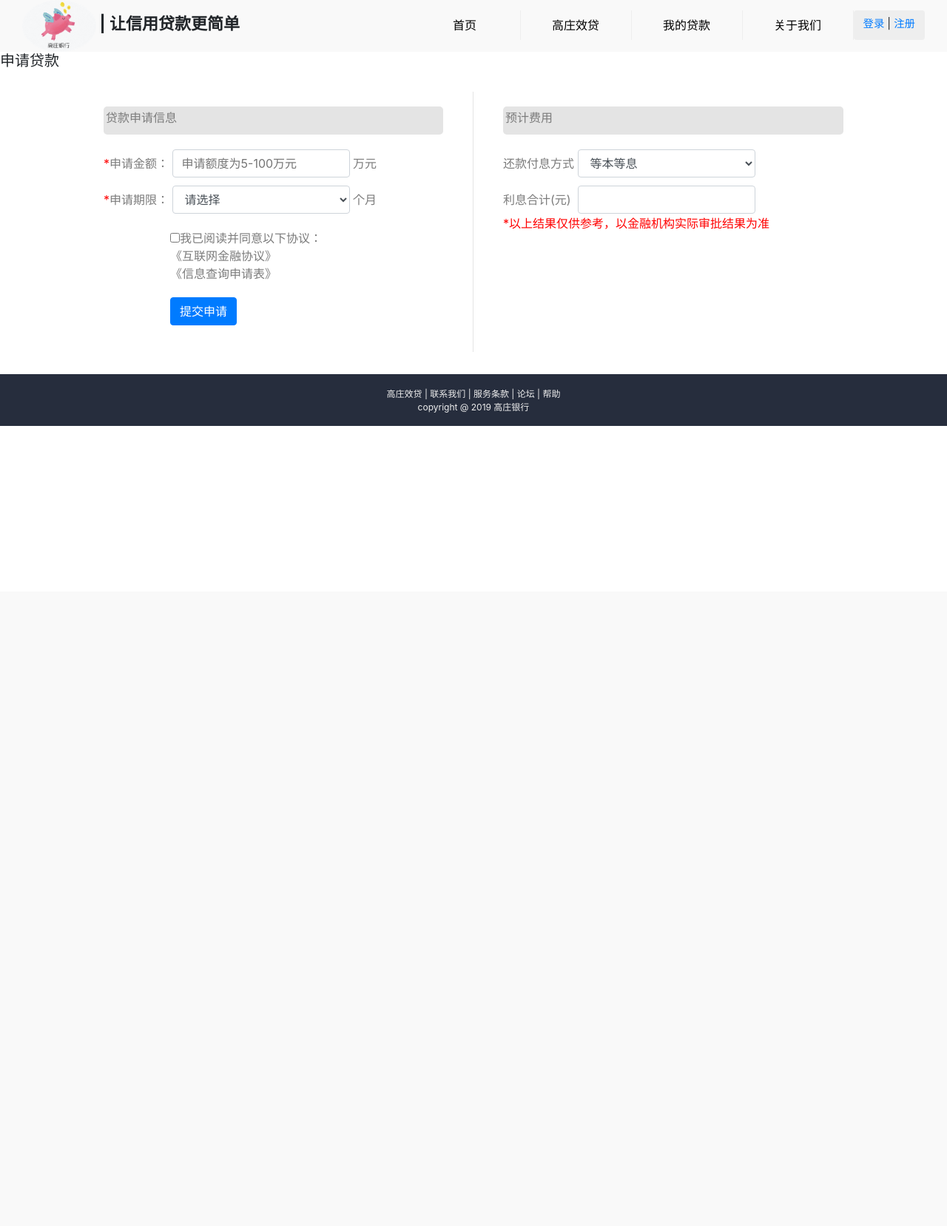
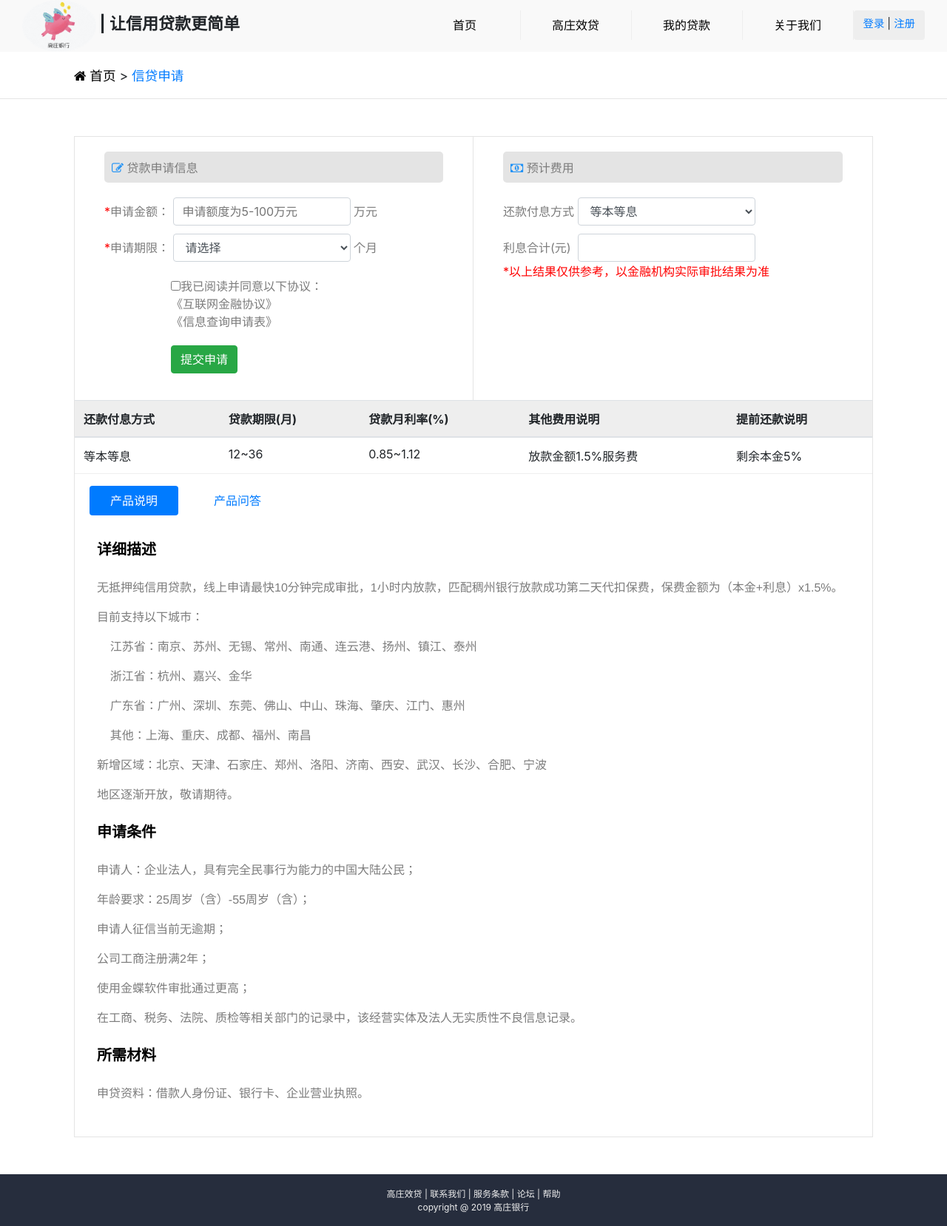
Before and after one commit to Saigebb/Enterprise-Loan-System, a Django app: page /apply/ in a window 1280 px wide. Shown: the whole page at 74% size. Before the commit the page ends 800 px from the top, so only its background shows below. Run offline with Django 3.2, Linux system fonts and the light colour scheme; some libraries are stand-ins or nearby versions.

Commit message:
完成申请页，增加贷款种类页面，将templates中的html页面分类了一下

```diff
--- a/loanSystem/loan/static/apply/apply.css
+++ b/loanSystem/loan/static/apply/apply.css
@@ -1,6 +1,15 @@
+.apply-info{
+    margin:50px 100px;
+    border: 1px solid #e4e4e4;
+}
+.breadnav{
+    margin-left: 100px;
+    font-size: 1.1rem;
+    padding-top: 20px;
+}
 .info{
     display: flex;
-    margin: 30px 100px;
+    /*margin: 30px 100px;*/
 }
 .applyInfo{
     /*margin:auto;*/
@@ -12,7 +21,7 @@
 }
 .applytitle{
     width: 100%;
-    padding: 3px;
+    padding:10px 10px 0px 10px;
     border-radius: 5px;
     background-color: #e4e4e4;
 }
@@ -72,3 +81,23 @@
 .waysLabel{
     width: 96px;
 }
+
+
+.table{
+    border-bottom: 1px solid #eee;
+}
+
+.intro li{
+    width: 120px;
+    margin-left: 20px;
+    text-align: center;
+}
+.intro h5{
+    padding-bottom: 20px;
+    padding-top: 10px;
+}
+.tab-content{
+    color: #7c7c7c;
+    font-family: "Microsoft Yahei UI Light","Helvetica Neue","Microsoft Yahei",Verdana,Simsun,"Segoe UI Web Light","Segoe UI Web Regular","Segoe UI","Segoe UI Symbol",HelveticaNeue-Light,Arial,sans-serif;
+    padding:0px 30px 30px 30px;
+}
--- a/loanSystem/loan/templates/base.html
+++ b/loanSystem/loan/templates/base.html
@@ -6,6 +6,7 @@
     <meta name="viewport" content="width=device-width, initial-scale=1">
     <link rel="stylesheet" href="https://cdn.staticfile.org/twitter-bootstrap/4.3.1/css/bootstrap.min.css">
     <link rel="stylesheet" type="text/css" href="{% static 'base.css' %}" />
+    <link rel="icon" href="../static/image/piggy_bank.ico" type="image/x-icon">
     <link rel="stylesheet" href="https://cdn.staticfile.org/font-awesome/4.7.0/css/font-awesome.css">
     <script src="https://cdn.staticfile.org/jquery/3.2.1/jquery.min.js"></script>
     <script src="https://cdn.staticfile.org/popper.js/1.15.0/umd/popper.min.js"></script>
@@ -21,7 +22,7 @@
     <span class="title"> | 让信用贷款更简单</span>
     <div class="rightlink">
         <a class="nav-link link" id="index" href="/home/">首页</a>
-        <a class="nav-link link" id="loan" href="/apply/">高庄效贷</a>
+        <a class="nav-link link" id="loan" href="/loans/">高庄效贷</a>
         <a class="nav-link link" id="myloan" href="/myloan/">我的贷款</a>
         <a class="nav-link link" id="aboutus" href="/aboutus/">关于我们</a>
         <div class="btn" id="login"><a href="/login/">登录</a> | <a href="/register/">注册</a></div>
--- a/loanSystem/loan/templates/user/company.html
+++ b/loanSystem/loan/templates/user/aboutus/company.html
@@ -1,4 +1,4 @@
-{% extends "user/aboutBase.html" %}
+{% extends "user/aboutus/aboutBase.html" %}
 {% load static %}
 {% load staticfiles %}
 <!--预先加载基本模板-->
--- a/loanSystem/loan/templates/user/connect.html
+++ b/loanSystem/loan/templates/user/aboutus/connect.html
@@ -1,4 +1,4 @@
-{% extends "user/aboutBase.html" %}
+{% extends "user/aboutus/aboutBase.html" %}
 {% load static %}
 {% load staticfiles %}
 <!--预先加载基本模板-->
--- a/loanSystem/loan/templates/user/apply.html
+++ /dev/null
@@ -1,84 +0,0 @@
-{% extends "base.html" %}
-{% load static %}
-{% load staticfiles %}
-<!--预先加载基本模板-->
-
-{% block title %}【高庄银行】信贷申请{% endblock %}
-<!--填充title模块-->
-
-{% block header %}
-    <link rel="stylesheet" type="text/css" href="{% static 'apply/apply.css' %}" />
-{% endblock %}
-
-{% block content %}
-    <h5 class="bread">申请贷款</h5>
-    <div class="info">
-        <div class="applyInfo">
-            <div class="applytitle">
-                <label>贷款申请信息</label>
-            </div>
-            <div>
-                <form action="/applyPost/" method="post">
-                    <div class="value">
-                        <span style="color: red">*</span><label>申请金额：</label>
-                        <input type="text" name="money" class="formstyle" id="money" placeholder="申请额度为5-100万元">
-                        <span> 万元</span>
-                    </div>
-
-                    <div class="time">
-                        <span style="color: red">*</span><label>申请期限：</label>
-                        <select id="month" class="formstyle">
-                            <option selected="selected">请选择</option>
-                            <option>1</option>
-                            <option>2</option>
-                            <option>3</option>
-                            <option>4</option>
-                            <option>8</option>
-                            <option>12</option>
-                            <option>24</option>
-                            <option>36</option>
-                            <option>48</option>
-                            <option>60</option>
-                        </select>
-                        <span> 个月</span>
-                    </div>
-
-                    <div class="agree">
-                        <input type="checkbox">我已阅读并同意以下协议：
-                        <br>
-                        <span>《互联网金融协议》</span>
-                        <br>
-                        <span>《信息查询申请表》</span>
-                        <br>
-                        <button type="submit" class="submit btn btn-primary">提交申请</button>
-
-                    </div>
-
-
-                </form>
-            </div>
-        </div>
-
-        <div class="cost">
-            <div class="applytitle">
-                <label>预计费用</label>
-            </div>
-            <div class="calInfo">
-                <div class="calcu">
-                    <label class="waysLabel">还款付息方式</label>
-                    <select id="ways" class="formstyle">
-                        <option selected="selected">等本等息</option>
-                        <option>等额本金</option>
-                        <option>等额本息</option>
-                    </select>
-                </div>
-                <div class="intesInfo">
-                    <label class="waysLabel">利息合计(元)</label>
-                    <input type="text" name="interest" class="formstyle" id="interest">
-                </div>
-                <span style="color: red">*以上结果仅供参考，以金融机构实际审批结果为准</span>
-            </div>
-        </div>
-    </div>
-{#    <script type="text/javascript" src="{% static 'apply/apply.js' %}"></script>#}
-{% endblock %}
--- /dev/null
+++ b/loanSystem/loan/templates/user/apply/apply.html
@@ -0,0 +1,223 @@
+{% extends "base.html" %}
+{% load static %}
+{% load staticfiles %}
+<!--预先加载基本模板-->
+
+{% block title %}【高庄银行】信贷申请{% endblock %}
+<!--填充title模块-->
+
+{% block header %}
+    <link rel="stylesheet" type="text/css" href="{% static 'apply/apply.css' %}" />
+{% endblock %}
+
+{% block content %}
+    <div class="breadnav">
+        <a href="/index" style="color:#000"><i class="fa fa-home"></i> 首页 </a> > <a href="/apply"> 信贷申请</a>
+    </div>
+    <hr>
+
+    <div class="apply-info">
+        <div class="info">
+            <div class="applyInfo">
+                <div class="applytitle">
+                    <label><i class="fa fa-edit" style="color: #2192f5"></i>
+                        贷款申请信息</label>
+                </div>
+                <div>
+                    <form action="/applyPost/" method="post">
+                        <div class="value">
+                            <span style="color: red">*</span><label>申请金额：</label>
+                            <input type="text" name="money" class="formstyle" id="money" placeholder="申请额度为5-100万元">
+                            <span> 万元</span>
+                        </div>
+
+                        <div class="time">
+                            <span style="color: red">*</span><label>申请期限：</label>
+                            <select id="month" class="formstyle">
+                                <option selected="selected">请选择</option>
+                                <option>1</option>
+                                <option>2</option>
+                                <option>3</option>
+                                <option>4</option>
+                                <option>8</option>
+                                <option>12</option>
+                                <option>24</option>
+                                <option>36</option>
+                                <option>48</option>
+                                <option>60</option>
+                            </select>
+                            <span> 个月</span>
+                        </div>
+
+                        <div class="agree">
+                            <input type="checkbox">我已阅读并同意以下协议：
+                            <br>
+                            <span>《互联网金融协议》</span>
+                            <br>
+                            <span>《信息查询申请表》</span>
+                            <br>
+                            <button type="submit" class="submit btn btn-success">提交申请</button>
+
+                        </div>
+
+
+                    </form>
+                </div>
+            </div>
+
+            <div class="cost">
+                <div class="applytitle">
+                    <label><i class="fa fa-money" style="color: #2192f5">
+                    </i> 预计费用</label>
+                </div>
+                <div class="calInfo">
+                    <div class="calcu">
+                        <label class="waysLabel">还款付息方式</label>
+                        <select id="ways" class="formstyle">
+                            <option selected="selected">等本等息</option>
+                            <option>等额本金</option>
+                            <option>等额本息</option>
+                        </select>
+                    </div>
+                    <div class="intesInfo">
+                        <label class="waysLabel">利息合计(元)</label>
+                        <input type="text" name="interest" class="formstyle" id="interest">
+                    </div>
+                    <span style="color: red">*以上结果仅供参考，以金融机构实际审批结果为准</span>
+                </div>
+            </div>
+            <hr>
+        </div>
+
+        <div>
+            <table class="table">
+                <thead style="background-color: #eeeeee">
+                <tr>
+                    <th>还款付息方式</th>
+                    <th>贷款期限(月)</th>
+                    <th>贷款月利率(%)</th>
+                    <th>其他费用说明</th>
+                    <th>提前还款说明</th>
+                </tr>
+                </thead>
+                <tbody>
+                <tr>
+                    <td>等本等息</td>
+                    <td>12~36</td>
+                    <td>0.85~1.12</td>
+                    <td>放款金额1.5%服务费</td>
+                    <td>剩余本金5%</td>
+                </tr>
+                </tbody>
+            </table>
+        </div>
+        <div class="intro">
+            <!-- Nav pills -->
+            <ul class="nav nav-pills" role="tablist">
+                <li class="nav-item">
+                    <a class="nav-link active" data-toggle="pill" href="#intro">产品说明</a>
+                </li>
+                <li class="nav-item">
+                    <a class="nav-link" data-toggle="pill" href="#query">产品问答</a>
+                </li>
+            </ul>
+
+            <!-- Tab panes -->
+            <div class="tab-content">
+                <div id="intro" class="tab-pane active"><br>
+                    <h5 style="color: #000;font-weight: bolder">详细描述</h5>
+                    <p>无抵押纯信用贷款，线上申请最快10分钟完成审批，1小时内放款，匹配稠州银行放款成功第二天代扣保费，保费金额为（本金+利息）x1.5%。</p>
+                    <p>目前支持以下城市：</p>
+                    <p>&nbsp;&nbsp;&nbsp;&nbsp;江苏省：南京、苏州、无锡、常州、南通、连云港、扬州、镇江、泰州</p>
+                    <p>&nbsp;&nbsp;&nbsp;&nbsp;浙江省：杭州、嘉兴、金华</p>
+                    <p>&nbsp;&nbsp;&nbsp;&nbsp;广东省：广州、深圳、东莞、佛山、中山、珠海、肇庆、江门、惠州</p>
+                    <p>&nbsp;&nbsp;&nbsp;&nbsp;其他：上海、重庆、成都、福州、南昌</p>
+                    <p>新增区域：北京、天津、石家庄、郑州、洛阳、济南、西安、武汉、长沙、合肥、宁波</p>
+                    <p>地区逐渐开放，敬请期待。</p>
+
+
+                    <h5 style="color: #000;font-weight: bolder">申请条件</h5>
+                    <p>申请人：企业法人，具有完全民事行为能力的中国大陆公民；</p>
+                    <p>年龄要求：25周岁（含）-55周岁（含）；</p>
+                    <p>申请人征信当前无逾期；</p>
+                    <p>公司工商注册满2年；</p>
+                    <p>使用金蝶软件审批通过更高；</p>
+                    <p>在工商、税务、法院、质检等相关部门的记录中，该经营实体及法人无实质性不良信息记录。</p>
+
+                    <h5 style="color: #000;font-weight: bolder">所需材料</h5>
+                    <p>申贷资料：借款人身份证、银行卡、企业营业执照。</p>
+                </div>
+
+                <div id="query" class="tab-pane fade"><br>
+                    <p>暂时还没有人提问</p>
+                    <button type="button" class="btn btn-primary" data-toggle="modal" data-target="#myModal">
+                        我要提问</button>
+
+                    <!-- 模态框 -->
+                    <div class="modal fade" id="myModal">
+                        <div class="modal-dialog">
+                            <div class="modal-content">
+
+                                <!-- 模态框头部 -->
+                                <div class="modal-header">
+                                    <p class="modal-title">提问</p>
+                                    <button type="button" class="close" data-dismiss="modal">&times;</button>
+                                </div>
+
+                                <!-- 模态框主体 -->
+                                <div class="modal-body">
+
+                                    <form class="form-horizontal" role="form">
+                                        <div class="form-group">
+                                            <label class="col-sm-4 control-label">请输入您的问题</label>
+                                            <div class="col-sm-10">
+                                                <textarea class="form-control"
+                                                          rows=""
+                                                          name="question"
+                                                          id="question"></textarea>
+                                            </div>
+                                        </div>
+                                        <div class="form-group">
+                                            <label class="col-sm-4 control-label">称呼</label>
+                                            <div class="col-sm-10">
+                                                <input class="form-control"
+                                                       name="username"
+                                                       id="username"
+                                                       type="text"
+                                                       placeholder="用于接收问题答复" />
+                                            </div>
+                                        </div>
+                                        <div class="form-group">
+                                            <label class="col-sm-4 control-label">手机号码</label>
+                                            <div class="col-sm-10">
+                                                <input class="form-control"
+                                                       name="phone"
+                                                       id="phone"
+                                                       type="text"
+                                                       placeholder="必要时给您电话答疑" />
+                                            </div>
+                                        </div>
+
+                                        <div class="form-group">
+                                            <button class="btn btn-light" type="button" data-dismiss="modal">取消</button>
+                                            <button class="btn btn-success" type="submit">提交</button>
+                                        </div>
+
+
+                                    </form>
+
+                                </div>
+
+
+                            </div>
+                        </div>
+                    </div>
+
+                </div>
+                </div>
+            </div>
+        </div>
+
+    </div>
+    <script type="text/javascript" src="{% static 'apply/apply.js' %}"></script>
+{% endblock %}
--- a/loanSystem/loan/urls.py
+++ b/loanSystem/loan/urls.py
@@ -7,6 +7,7 @@ urlpatterns = [
     url('home/', views.home, name='home'),
     url('login/', views.login, name='login'),
     url('apply/', views.apply, name='apply'),
+    url('loans/', views.loans, name='loans'),
     url('aboutus/', views.aboutus, name='aboutus'),
     url('connect/', views.connect, name='connect'),
     url('company/', views.company, name='company'),
--- a/loanSystem/loan/views.py
+++ b/loanSystem/loan/views.py
@@ -10,22 +10,25 @@ from django.http import HttpResponse
 # Create your views here.
 
 def login(request):
-    return render(request, 'user/login.html')
+    return render(request, 'user/login/login.html')
 
 def aboutus(request):
-    return render(request, 'user/aboutus.html')
+    return render(request, 'user/aboutus/aboutus.html')
 
 def connect(request):
-    return render(request, 'user/connect.html')
+    return render(request, 'user/aboutus/connect.html')
 
 def company(request):
-    return render(request, 'user/company.html')
+    return render(request, 'user/aboutus/company.html')
 
 def home(request):
-    return render(request, 'user/home.html')
+    return render(request, 'user/home/home.html')
+
+def loans(request):
+    return render(request, 'user/loans/loans.html')
 
 def apply(request):
-    return render(request, 'user/apply.html')
+    return render(request, 'user/apply/apply.html')
 
 def code():
     code=""
```
Also changed, not shown: loanSystem/loan/templates/user/aboutus/aboutBase.html (renamed from loanSystem/loan/templates/user/aboutBase.html, +1 -16 lines), loanSystem/loan/templates/user/aboutus/aboutus.html (renamed from loanSystem/loan/templates/user/aboutus.html, +5 -5 lines), loanSystem/loan/static/loans/loans.css (added), loanSystem/loan/static/loans/loans.js (added), loanSystem/loan/templates/user/home/home.html (renamed from loanSystem/loan/templates/user/home.html), loanSystem/loan/templates/user/login/login.html (renamed from loanSystem/loan/templates/user/login.html).
